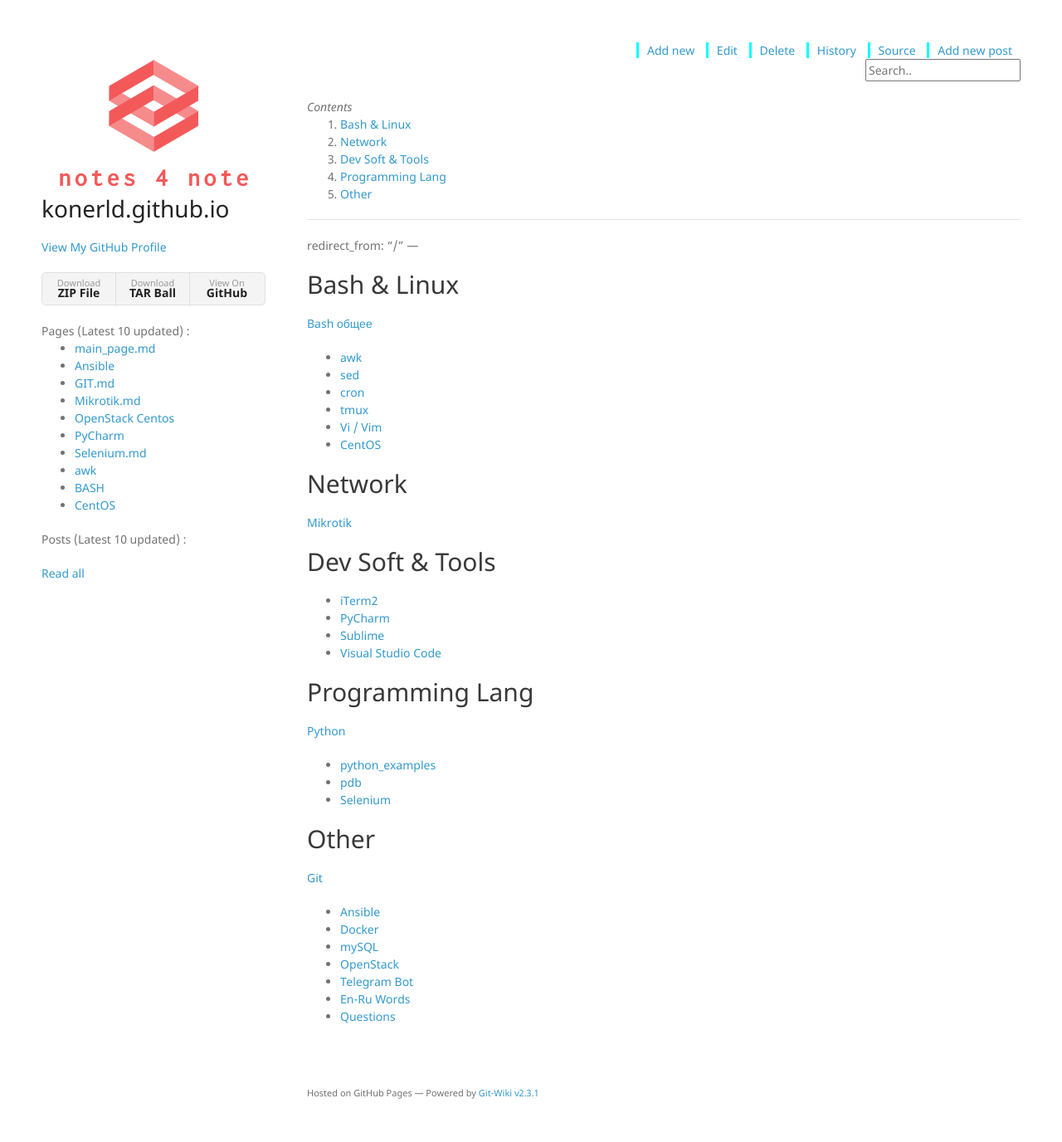
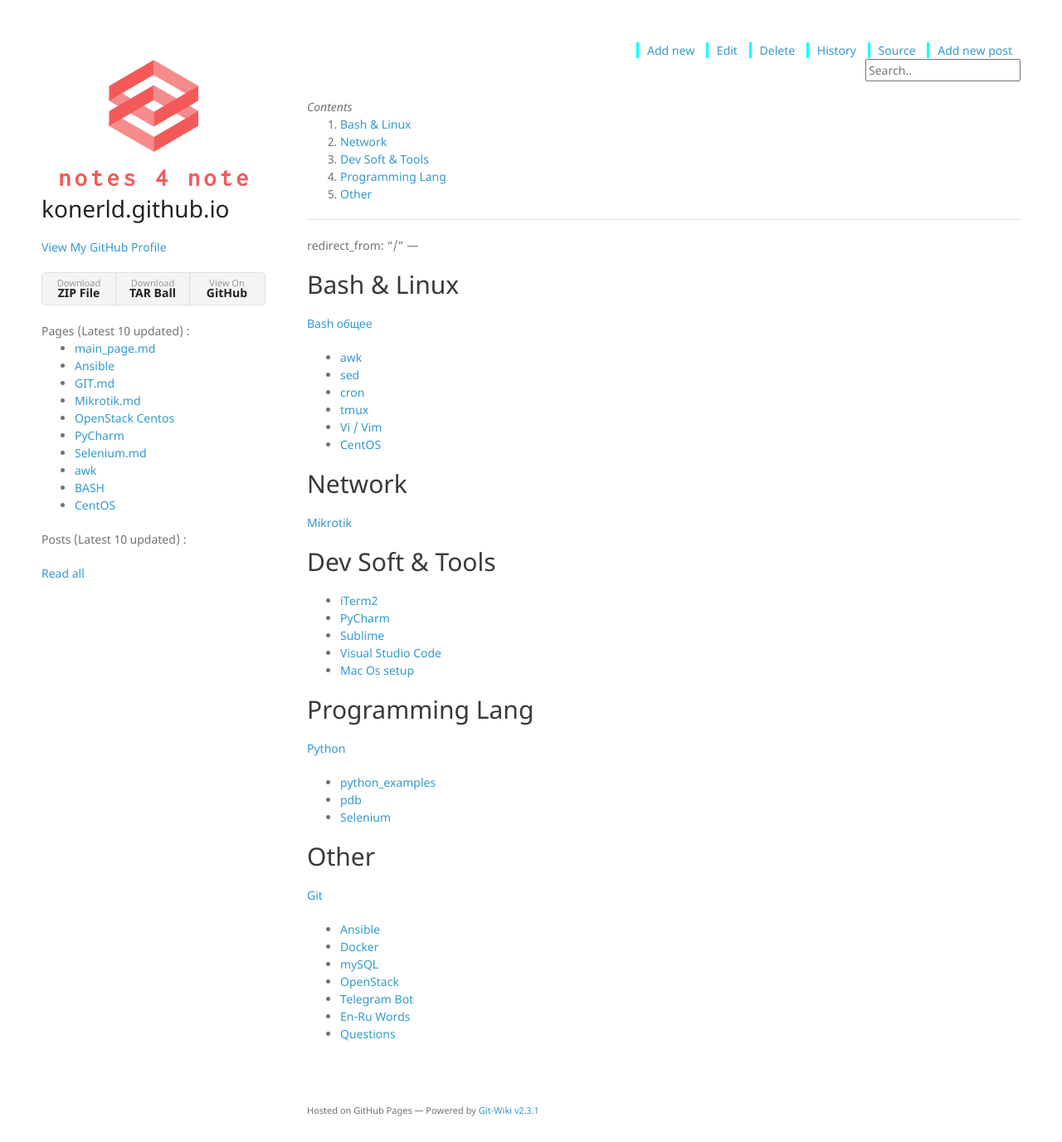
Before and after one commit to konerld/konerld.github.io, a Jekyll site: the page built from wiki/main_page.md, in a window 1280 px wide. Shown: the whole page at 83% size. Built offline with Jekyll 4.4.1, drawn with Linux system fonts in a browser that asks for light colours; nearby versions of some CDN libraries; the repository's description, which GitHub fills in, is left out; before the commit the page ends 1355 px from its top, so only the background shows below that.

Commit message:
add mac setup to main page

```diff
--- a/wiki/main_page.md
+++ b/wiki/main_page.md
@@ -25,7 +25,7 @@
 - [PyCharm](PyCharm "All about PyCharm")
 - [Sublime](Sublime "All about Sublime")
 - [Visual Studio Code](vsCode "All about vsCode")
-
+- [Mac Os setup](mac_setup "All about mac os setup tricks")
 
 
 ## Programming Lang
```
